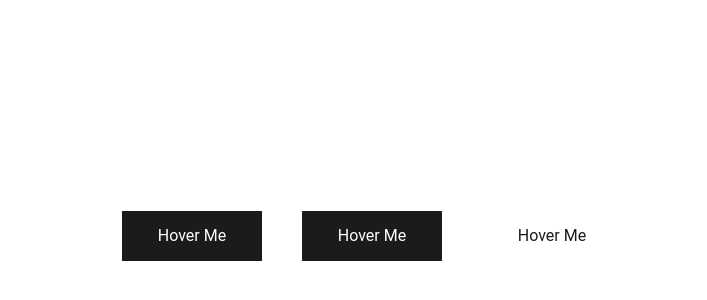
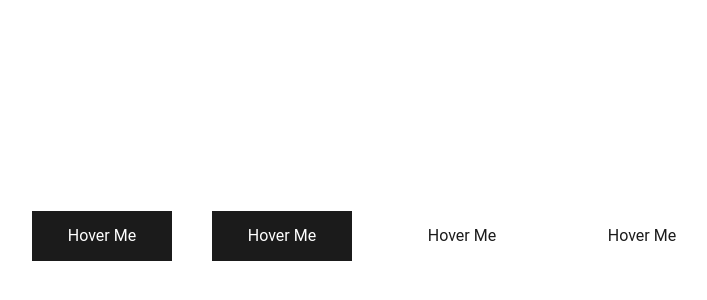
Before and after one commit to sorahiatieh/hover-button, a plain HTML site: page index.html in a window 1280 px wide. Shown: the part 164-464 px from the top of the page, without its empty margins (268-975 px from the left). Drawn offline with Linux system fonts and the light colour scheme.

Commit message:
added button 4 and styling

```diff
--- a/index.html
+++ b/index.html
@@ -20,5 +20,8 @@
 <button class="btn btn3">
     <span class="btn3-overlay">Hover Me</span>
 </button>
+<button class="btn btn4">
+    <span class="btn4-overlay">Hover Me</span>
+</button>
 </body>
 </html>
--- a/style/app.css
+++ b/style/app.css
@@ -182,11 +182,11 @@ body{
     height: 1px;
     display: block;
     background-color: #1b1b1b;
-    transition: all 500ms var(--btn3-tf);
-    -webkit-transition: all 500ms var(--btn3-tf);
-    -moz-transition: all 500ms var(--btn3-tf);
-    -ms-transition: all 500ms var(--btn3-tf);
-    -o-transition: all 500ms var(--btn3-tf);
+    transition: all 500ms var(--btn3-tf) 500ms;
+    -webkit-transition: all 500ms var(--btn3-tf) 500ms;
+    -moz-transition: all 500ms var(--btn3-tf) 500ms;
+    -ms-transition: all 500ms var(--btn3-tf) 500ms;
+    -o-transition: all 500ms var(--btn3-tf) 500ms;
 }
 
 .btn3-overlay::after{
@@ -203,3 +203,75 @@ body{
 .btn3-overlay:hover::before{
     width: 100%;
 }
+
+.btn4{
+    background-color: #fff;
+}
+
+.btn4::after,
+.btn4::before{
+    content: "";
+    position: absolute;
+    width: 1px;
+    height: 0;
+    display: block;
+    background-color: #1b1b1b;
+    transition: all 160ms var(--btn4-tf);
+    -webkit-transition: all 160ms var(--btn4-tf);
+    -moz-transition: all 160ms var(--btn4-tf);
+    -ms-transition: all 160ms var(--btn4-tf);
+    -o-transition: all 160ms var(--btn4-tf);
+}
+
+.btn4::after{
+    right: 0;
+    bottom: 0;
+}
+
+.btn4::before{
+    left: 0;
+    top: 0;
+}
+
+.btn4:hover::after,
+.btn4:hover::before{
+    height: 25px;
+}
+
+.btn4-overlay{
+    color: #1b1b1b;
+    display: block;
+    position: absolute;
+    inset: 0;
+    line-height: 50px;
+}
+
+.btn4-overlay::after,
+.btn4-overlay::before{
+    content: "";
+    position: absolute;
+    width: 0;
+    height: 1px;
+    display: block;
+    background-color: #1b1b1b;
+    transition: all 160ms var(--btn4-tf) ;
+    -webkit-transition: all 160ms var(--btn4-tf) ;
+    -moz-transition: all 160ms var(--btn4-tf) ;
+    -ms-transition: all 160ms var(--btn4-tf) ;
+    -o-transition: all 160ms var(--btn4-tf) ;
+}
+
+.btn4-overlay::after{
+    left: 0;
+    top: 0;
+}
+
+.btn4-overlay::before{
+    right: 0;
+    bottom: 0;
+}
+
+.btn4-overlay:hover::after,
+.btn4-overlay:hover::before{
+    width: 25px;
+}
```
